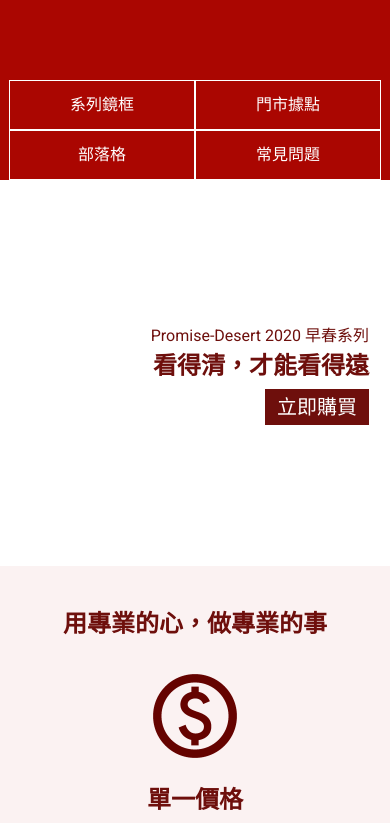
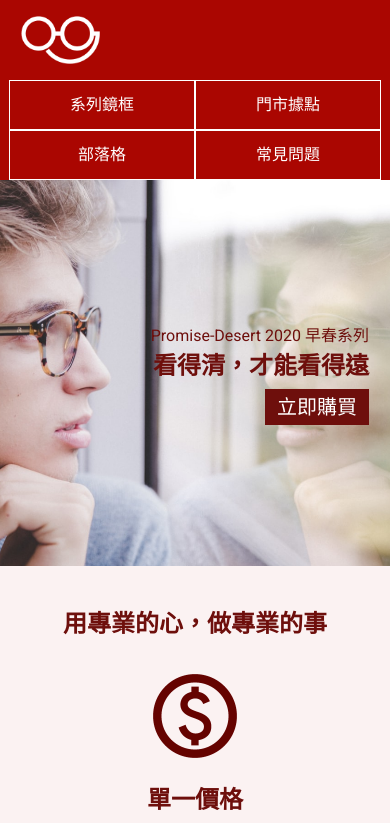
Before and after one commit to jacksnipe0410/week3, a plain HTML site: page index.html in a window 390 px wide. Shown: the top 823 px of the page. Drawn offline with nearby package versions, Linux system fonts and the light colour scheme; the site is published under a folder, as on GitHub Pages, so addresses that start at the root find nothing; a web font is replaced by a local one.

Commit message:
Update week3_style.css

```diff
--- a/css/week3_style.css
+++ b/css/week3_style.css
@@ -106,7 +106,7 @@ img{
 	justify-content: space-between;
 }
 .nav_logo{
-	background-image: url(/img/logo-white.png);
+	background-image: url(../img/logo-white.png);
 	width: 80px;
 	height: 48px;
 	display: block;
@@ -167,7 +167,7 @@ img{
 /*banner*/
 
 .banner{
-	background-image: url(/img/home-header.png);
+	background-image: url(../img/home-header.png);
 	background-repeat: no-repeat;
 	background-size: cover;
 	background-position: center;
@@ -198,7 +198,7 @@ img{
 @media (max-width:767px) {
 
 	.banner{
-		background-image: url(/img/home-header-sm.png);
+		background-image: url(../img/home-header-sm.png);
 	}
 	.banner_p{
 		font-size: 32px;
@@ -319,7 +319,7 @@ img{
 
 /*design*/
 .design{
-	background-image: url(/img/index-bg.png);
+	background-image: url(../img/index-bg.png);
 	background-size: cover;
 	background-repeat: no-repeat;
 }
```
